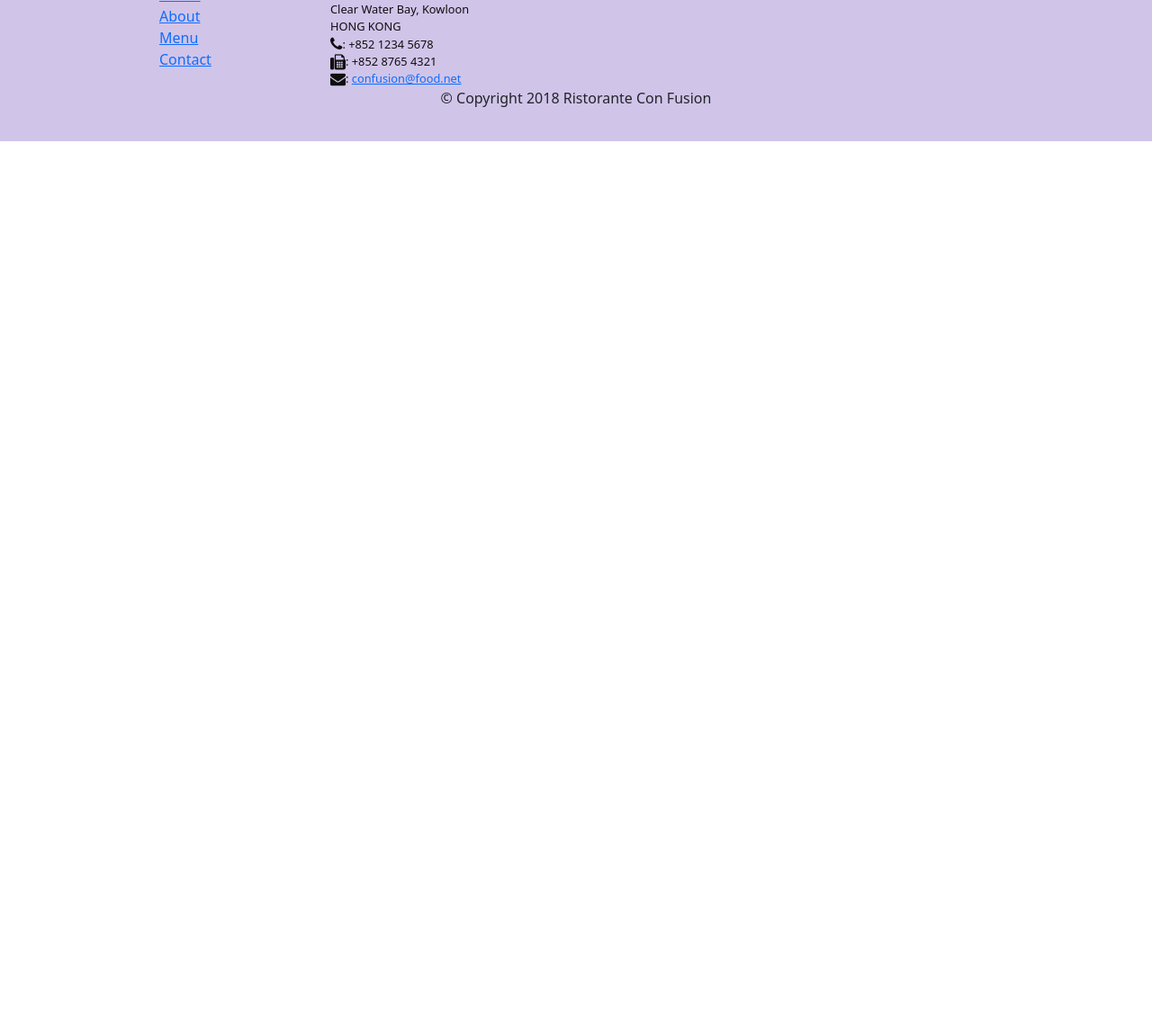
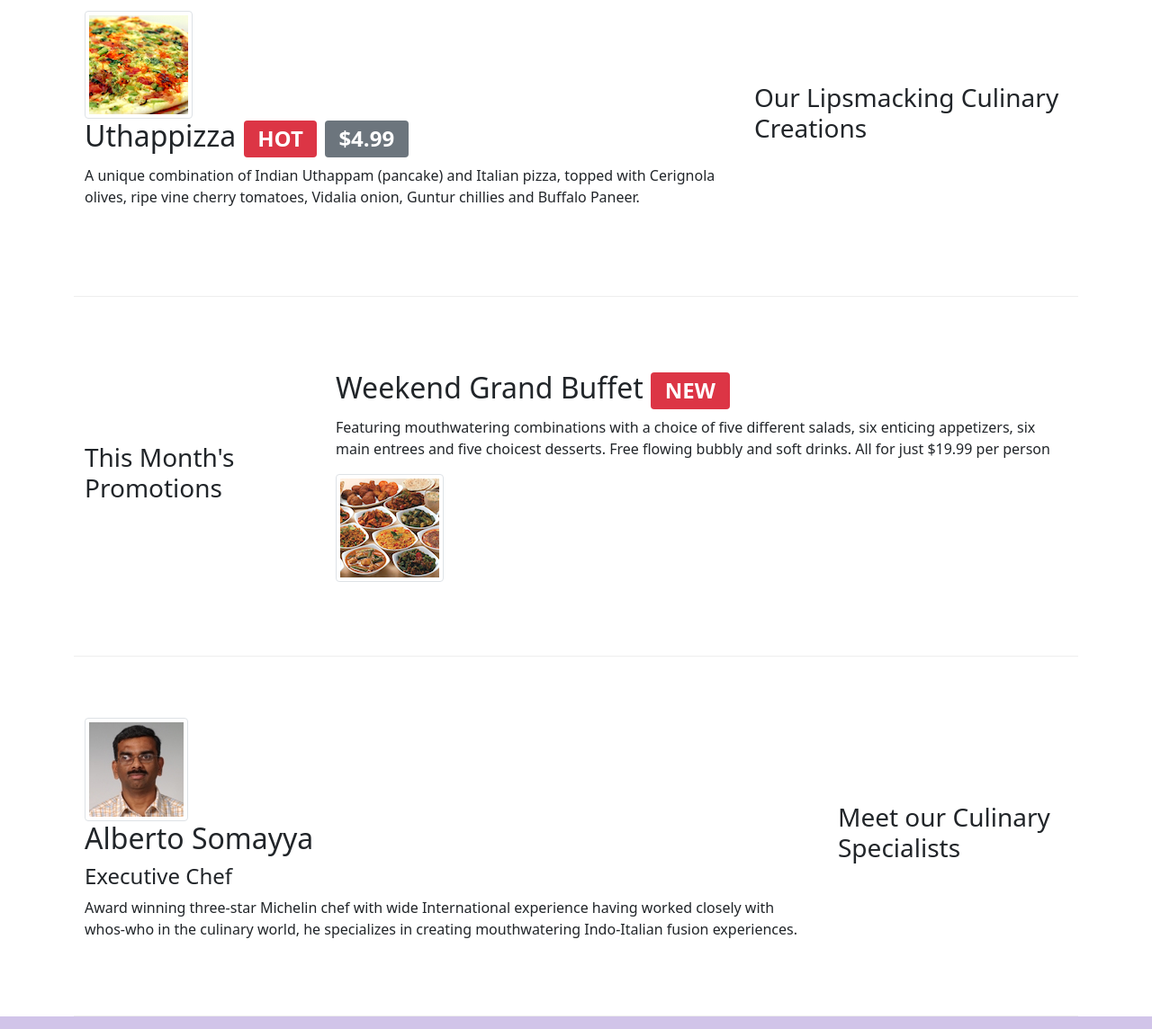
Before and after one commit to adamabljd/Getting_started_with_bootstrap, a website: page index.html in a window 1280 px wide. Shown: the part 826-1970 px from the top of the page at 90% size. Before the commit the page ends 983 px from the top, so only its background shows below. Drawn offline with nearby package versions, Linux system fonts and the light colour scheme.

Commit message:
readded the texts

```diff
--- a/index.html
+++ b/index.html
@@ -205,8 +205,50 @@
             </div>
         </div>
 
-
-    </div>
+        <div class="row row-content align-items-center">
+            <div class="col-12 col-sm-4 order-sm-last col-md-4">
+                <h3>Our Lipsmacking Culinary Creations</h3>
+            </div>
+            <div class="col col-sm order-sm-first col-md">
+                <div class="media">
+                    <img class="d-flex mr-3 img-thumbnail align-self-center" src="img/uthappizza.png" alt="Uthappizza">
+                    <div class="media-body">
+                        <h2 class="mt-0">Uthappizza <span class="badge bg-danger">HOT</span> <span class="badge bg-pill bg-secondary">$4.99</span></h2>
+                        <p class="d-none d-sm-block">A unique combination of Indian Uthappam (pancake) and Italian pizza, topped with Cerignola olives, ripe vine cherry tomatoes, Vidalia onion, Guntur chillies and Buffalo Paneer.</p>
+                    </div>
+                </div>
+            </div>
+        </div>
+        <div class="row row-content align-items-center">
+            <div class="col-12 col-sm-4 col-md-3">
+                <h3>This Month's Promotions</h3>
+            </div>
+            <div class="col col-sm col-md">
+                <div class="media">
+                    <div class="media-body">
+                        <h2 class="mt-0">Weekend Grand Buffet <span class="badge bg-danger">NEW</span></h2>
+                        <p class=".d-none .d-sm-block">Featuring mouthwatering combinations with a choice of five different salads, six enticing appetizers, six main entrees and five choicest desserts. Free flowing bubbly and soft drinks. All for just $19.99 per person </p>
+                    </div>
+                    <img class="d-flex ml-3 img-thumbnail align-self-center" src="img/buffet.png" alt="Buffet">
+                </div>
+            </div>
+        </div>
+        <div class="row row-content align-items-center">
+            <div class="col-12 col-sm-4 order-sm-last col-md-3">
+                <h3>Meet our Culinary Specialists</h3>
+            </div>
+            <div class="col col-sm order-sm-first col-md">
+                <div class="media">
+                    <img class="d-flex mr-3 img-thumbnail align-self-center" src="img/alberto.png" alt="Alberto Somayya">
+                    <div class="media-body">
+                        <h2 class="mt-0">Alberto Somayya</h2>
+                        <h4>Executive Chef</h4>
+                        <p class="d-none d-sm-block">Award winning three-star Michelin chef with wide International experience having worked closely with whos-who in the culinary world, he specializes in creating mouthwatering Indo-Italian fusion experiences.
+                        </p>
+                    </div>
+                </div>
+            </div>
+        </div>
 
     </div>
 
```
